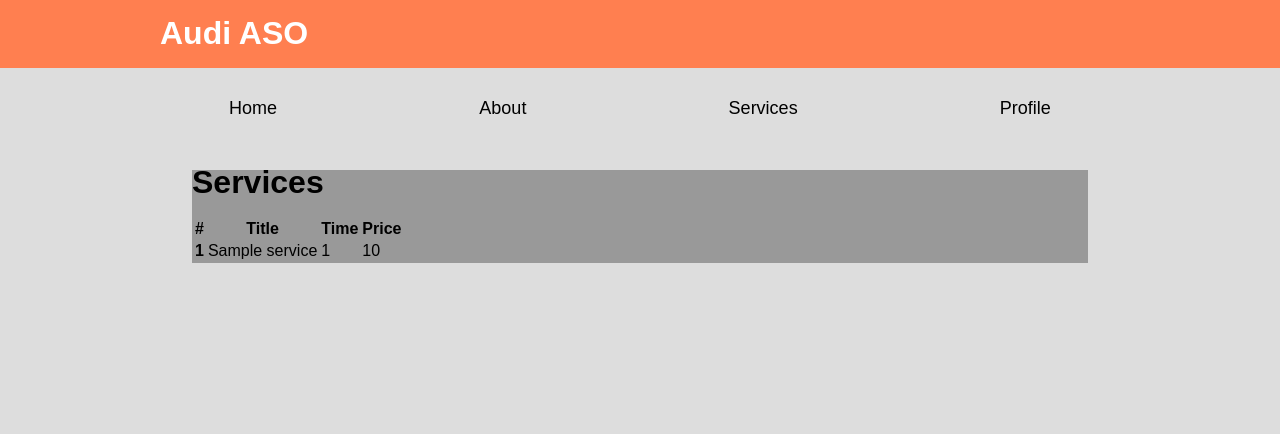
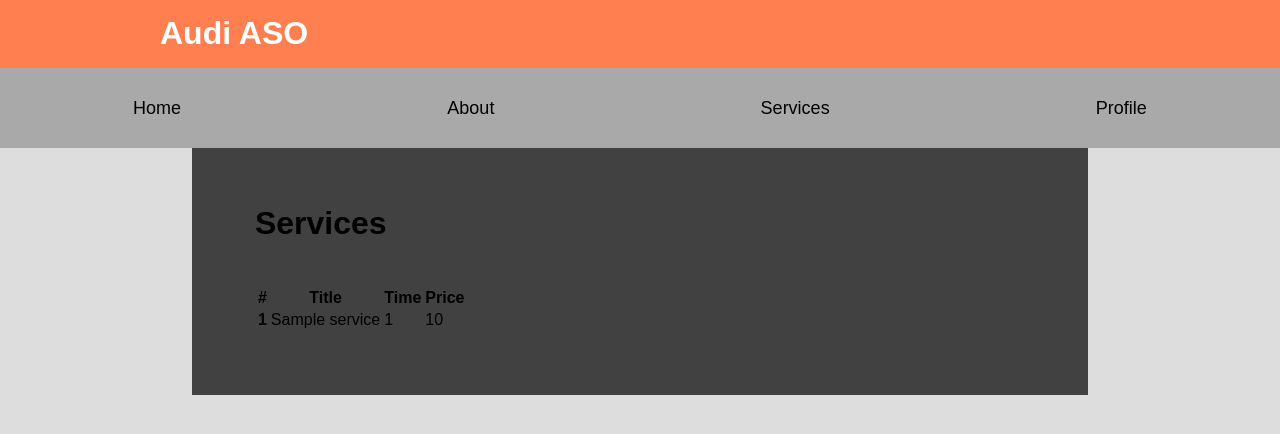
Before and after one commit to SMajev/aso_web, a Django app: page /services in a window 1280 px wide. Shown: the top 434 px of the page. Run offline with Django 3.2, Linux system fonts and the light colour scheme; tables that the repository leaves empty hold one stand-in row (values such as "Sample post").

Commit message:
fast commit

```diff
--- a/aso_web/accounts/views.py
+++ b/aso_web/accounts/views.py
@@ -8,9 +8,9 @@
 class CustomLoginView(auth_views.LoginView):
     template_name = 'login/login.html'
 
+
 class CustomLogoutView(auth_views.LogoutView):
     template_name = 'login/logout.html'
-
 
 
 class CustomerView(DetailView):
@@ -18,6 +18,7 @@
     model = Customer
     context_object_name = 'customer'
 
+
 # class CustomerSignUp(CreateView):
 #     template_name = 'signup.html'
 #     success_url = reverse_lazy('login')
--- a/aso_web/aso_service/static/css/style.css
+++ b/aso_web/aso_service/static/css/style.css
@@ -39,8 +39,9 @@
   align-items: center;
   width: 70%;
   margin: auto;
-  padding: 0%;
-  background-color: rgb(153, 153, 153);
+  padding: 3%;
+
+  background-color: rgb(65, 65, 65);
 }
 
 div.index {
@@ -50,8 +51,8 @@
 
 /* ---------------Navbar--------------- */
 .dropdown {
+  background-color: darkgrey;
   height: 10vh;
-  width: 80%;
   margin: auto;
   display: flex;
   justify-content: space-around;
@@ -77,7 +78,6 @@
   list-style: None;
   border-radius: 5px;
   opacity: 0;
-  pointer-events: none;
   transform: translateY(-10px);
   transition: all 1s ease;
 }
@@ -110,4 +110,15 @@
   opacity: 1;
   pointer-events: all;
   transform: translateY(0px);
+
 }
+
+div.services {
+  align-items: center;
+  margin: auto;
+  padding: 3%;
+}
+h1.services {
+  margin: auto;
+  padding: 3%;
+}
--- a/aso_web/aso_service/templates/base.html
+++ b/aso_web/aso_service/templates/base.html
@@ -17,7 +17,7 @@
         <nav>
             <div class='dropdown'>
                 <button><a href="{% url 'index' %}">Home</a></button>
-                <button><a href="{% url 'index' %}">About</a></button>
+                <button><a href="{% url 'about' %}">About</a></button>
                 <button><a href="{% url 'services' %}">Services</a></button>
                 {% if request.user.is_authenticated %}
                     <div class='account'>
--- a/aso_web/aso_service/templates/services.html
+++ b/aso_web/aso_service/templates/services.html
@@ -1,7 +1,7 @@
 {% extends 'base.html' %}
 {% block content %}
-<h1> Services </h1>
-    <div>
+<h1 class='services'> Services </h1>
+    <div class='services'>
         <table>
 
             <thead>
--- a/aso_web/aso_service/urls.py
+++ b/aso_web/aso_service/urls.py
@@ -1,10 +1,11 @@
 from django.urls import path
-from .views import Index, Services
+from .views import Index, Services, EventCreateView, AboutView
 
 
 
 urlpatterns = [
     path('', Index.as_view(), name='index'),
+    path('about/', AboutView.as_view(), name='about'),
     path('services', Services.as_view(), name='services'),
-
+    path('event/create', EventCreateView.as_view(), name='event-create')
 ]
--- a/aso_web/aso_service/views.py
+++ b/aso_web/aso_service/views.py
@@ -1,14 +1,25 @@
 from django.shortcuts import render
-from django.views.generic import TemplateView, ListView, DetailView
+from django.views.generic import TemplateView, ListView, DetailView, FormView
 from .models import *
+from .forms import *
 from accounts.models import *
+from django.urls import reverse_lazy
 
 
 class Index(TemplateView):
     template_name = 'index.html'
+
+class AboutView(TemplateView):
+    template_name = 'about.html'
 
 
 class Services(ListView):
     template_name = 'services.html'
     model = Service
     context_object_name = 'services'
+
+
+class EventCreateView(FormView):
+    template_name = 'event_create.html'
+    form_class = EventForm
+    success_url = reverse_lazy('index')
```
Also changed, not shown: aso_web/aso_service/forms.py (added, +7 -0 lines), aso_web/aso_service/templates/about.html (added, +8 -0 lines), aso_web/aso_service/templates/event_create.html (added, +12 -0 lines).
